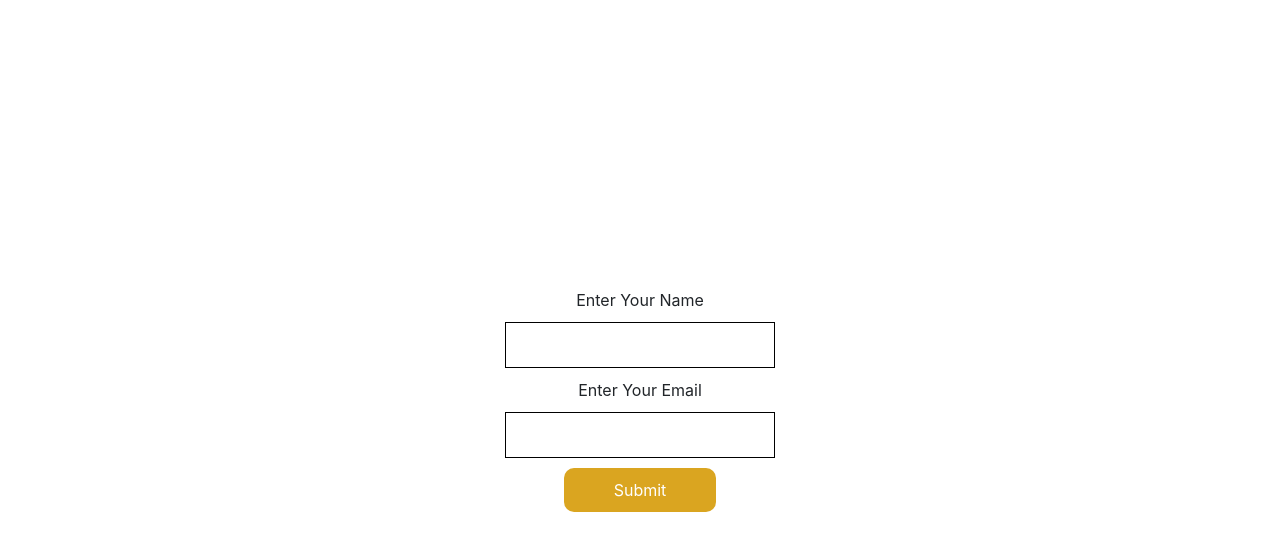
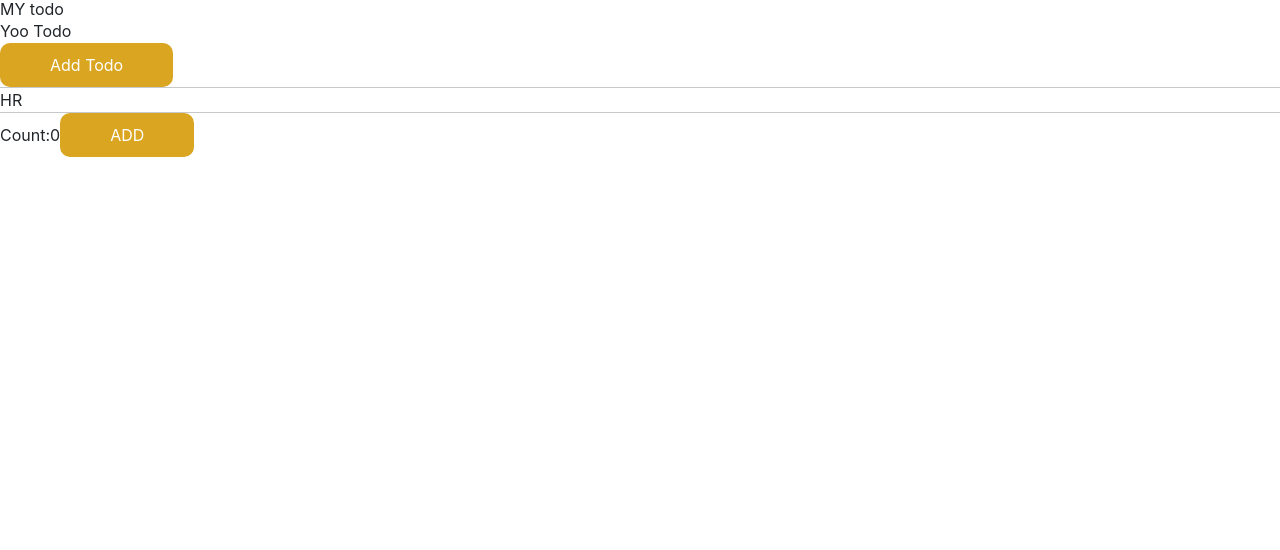
Before and after one commit to harsh9539/ReactPractice, a React (Create React App) app: page / in a window 1280 px wide. Shown: the top 550 px of the page. Built offline with nearby package versions, Linux system fonts and the light colour scheme.

Commit message:
Learn and Practice of useCallback and useRef

```diff
--- a/src/App.js
+++ b/src/App.js
@@ -8,6 +8,8 @@
 // import LoginProvider from "./Components/Login/LoginContext";
 // import PageRedux from "./Components/Redux/PageRedux";
 import Mail from "./Components/NodeMailer/Mail";
+import Callback from "./Components/Hooks/Callback";
+import UseRef from "./Components/Hooks/UseRef";
 // import PRS from "./Components/PageReduxSearch/PRS";
 // import Main from "./Components/ReduxThunk/Main";
 
@@ -26,8 +28,10 @@ function App() {
       </LoginProvider> */}
       {/* <PageRedux/> */}
       {/* <Main/> */}
-      <Mail/>
+      {/* <Mail/> */}
       {/* <PRS/> */}
+      {/* <UseRef/> */}
+      <Callback/>
     </>
   );
 }
--- /dev/null
+++ b/src/Components/Hooks/Callback.js
@@ -0,0 +1,36 @@
+// It is similar to useMemo
+// Difference is useMemo hook return the memorized value and useCallback hook return memorized fuction
+// They both are used to increase the performance of app
+
+import React, { useCallback, useState } from 'react'
+import Todos from './Todos'
+
+const Callback = () => {
+    const [count,setCount] = useState(0);
+    const [todos,setTodos] = useState(["Yoo Todo"]);
+
+    const handleClick = ()=>{
+        setCount((c)=>c+1);
+    }
+
+    const AddTodo = useCallback(()=>{
+        return setTodos((prev)=>[...prev,"New Todo "]);
+    },[todos])
+    // const AddTodo = ()=>{
+    //     setTodos((prev)=>[...prev,"New Todo"]);
+    // }
+    return (
+        <>
+            <Todos todos={todos} addTodo={AddTodo}/>
+            <hr/>
+            <div>HR</div>
+            <hr/>
+            <div>
+                Count:{count}
+                <button onClick={handleClick}>ADD</button>
+            </div>
+        </>
+    )
+}
+
+export default Callback
--- /dev/null
+++ b/src/Components/Hooks/Todos.js
@@ -0,0 +1,20 @@
+import React,{memo} from 'react'
+
+const Todos = ({todos,addTodo}) => {
+    console.log("ye bete")
+    return (
+        <div>
+            <h1 className='max-h-13'>MY todo</h1>
+            {
+                todos.map((item,index)=>{
+                    return(
+                        <p key={index}>{item}</p>
+                    )
+                })
+            }
+            <button onClick={addTodo}>Add Todo</button>
+        </div>
+    )
+}
+
+export default memo(Todos)
--- /dev/null
+++ b/src/Components/Hooks/UseRef.js
@@ -0,0 +1,26 @@
+import React, { useRef, useState } from 'react'
+
+const UseRef = () => {
+    // Simple use of UseRef hook
+    const [value, SetValue] = useState('');
+    const input = useRef(null);
+    const handleClick = () => {
+        console.log(value);
+        console.log(input.current.value)
+    }
+    // Simple use of UseRef hook end
+
+    return (
+        <>
+            {/* // Simple use of UseRef hook */}
+            <div>
+                <input  ref={input} value={value} onChange={(e) => SetValue(e.target.value)} />
+                <button onClick={handleClick}>Click Me</button>
+            </div>
+            {/* // Simple use of UseRef hook */}
+
+        </>
+    )
+}
+
+export default UseRef
```
